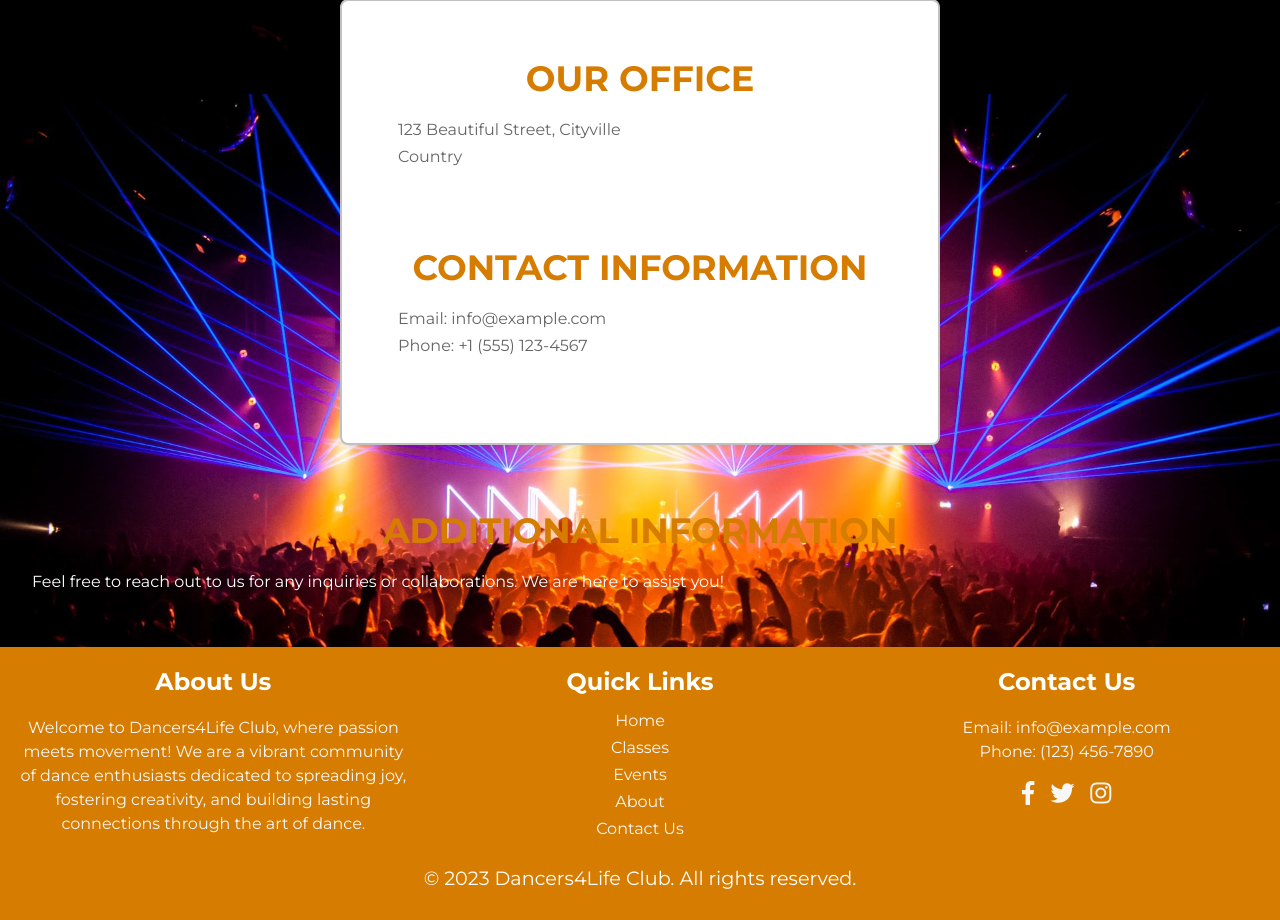
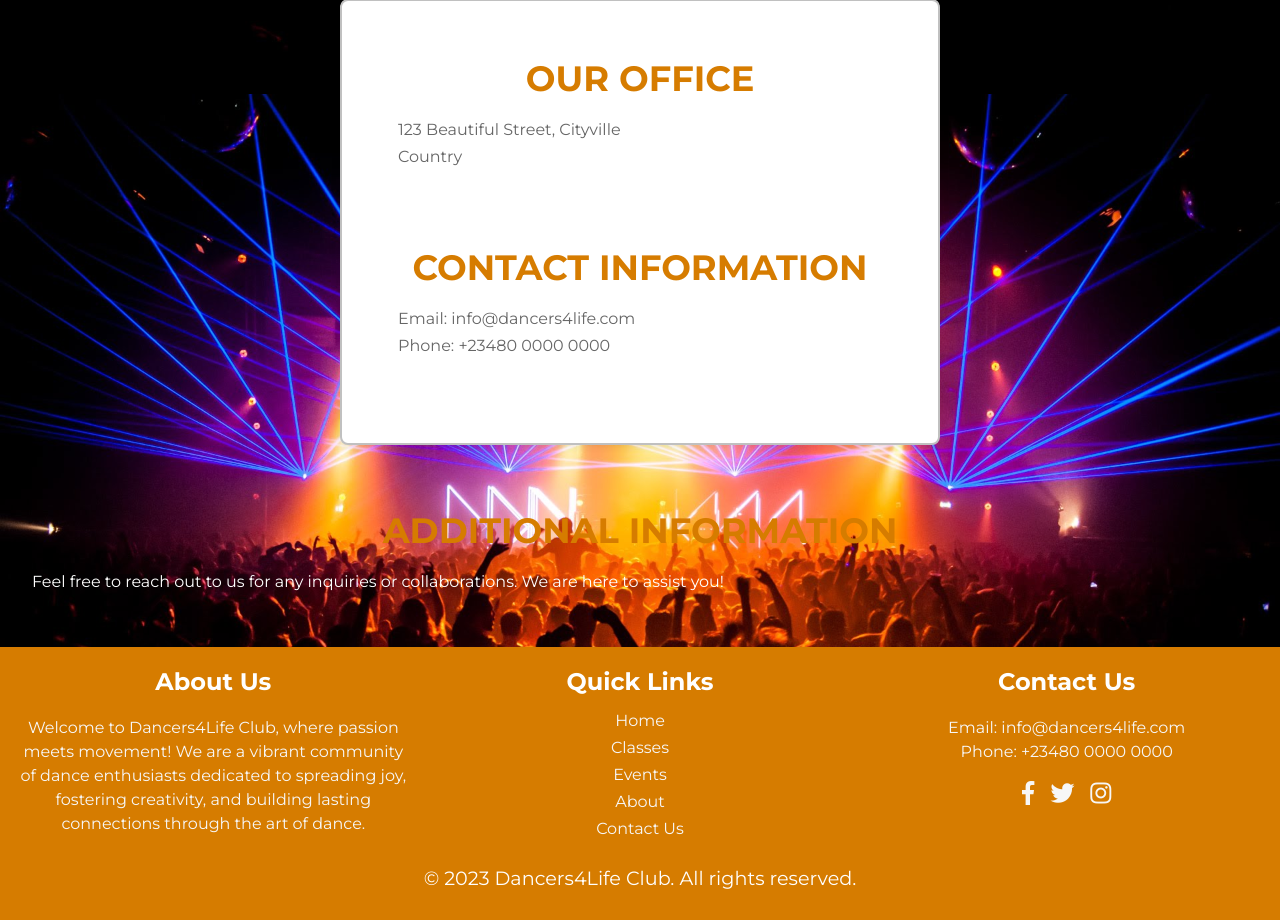
Before and after one commit to Waptech07/Dancers4Life, a Django app: page /contact/ in a window 1280 px wide. Shown: the part 758-1678 px from the top of the page. Run offline with Django 4.2, Linux system fonts and the light colour scheme; some libraries are stand-ins or nearby versions.

Commit message:
made few changes

```diff
--- a/site4life/templates/base.html
+++ b/site4life/templates/base.html
@@ -820,7 +820,7 @@
         <div class="footer-column">
           <h3>Contact Us</h3>
           <p>
-            Email: info@example.com <br /> Phone: (123) 456-7890
+            Email: info@dancers4life.com <br /> Phone: +23480 0000 0000
           </p>
           <ul class="social-icons">
             <li>
--- a/site4life/templates/pages/contacts.html
+++ b/site4life/templates/pages/contacts.html
@@ -169,8 +169,8 @@
 
       <div class="contact-info">
         <h2>Contact Information</h2>
-        <p>Email: info@example.com</p>
-        <p>Phone: +1 (555) 123-4567</p>
+        <p>Email: info@dancers4life.com</p>
+        <p>Phone: +23480 0000 0000</p>
       </div>
     </section>
   </section>
--- a/site4life/views.py
+++ b/site4life/views.py
@@ -1,3 +1,4 @@
+from django.conf import settings
 from django.shortcuts import get_object_or_404, render, redirect
 from django.contrib.auth.models import auth, User
 from django.contrib.auth.decorators import login_required
@@ -220,14 +221,13 @@ def purchase_ticket(request, event_id):
 
     return render(request, 'pages/purchase_ticket.html', {'events': events})
 
-@login_required(login_url="login")
 def send_ticket_email(ticket):
     subject = 'Your Ticket Purchase Details'
     message = f'Thank you for purchasing a ticket for {ticket.event.name}. ' \
               f'Your ticket details: Event: {ticket.event.name}, Quantity: {ticket.quantity}, ' \
               f'Purchaser: {ticket.purchaser_name}, Purchase Date: {ticket.purchase_date}. ' \
               'Enjoy the event!'
-    from_email = 'info@dancers4life.com'  # Update with your email address
+    from_email = settings.EMAIL_HOST_USER  # Update with your email address
     to_email = [ticket.purchaser_email]
 
     send_mail(subject, message, from_email, to_email)
```
Also changed, not shown: Dancers4Life/settings.py (+5 -5 lines).
